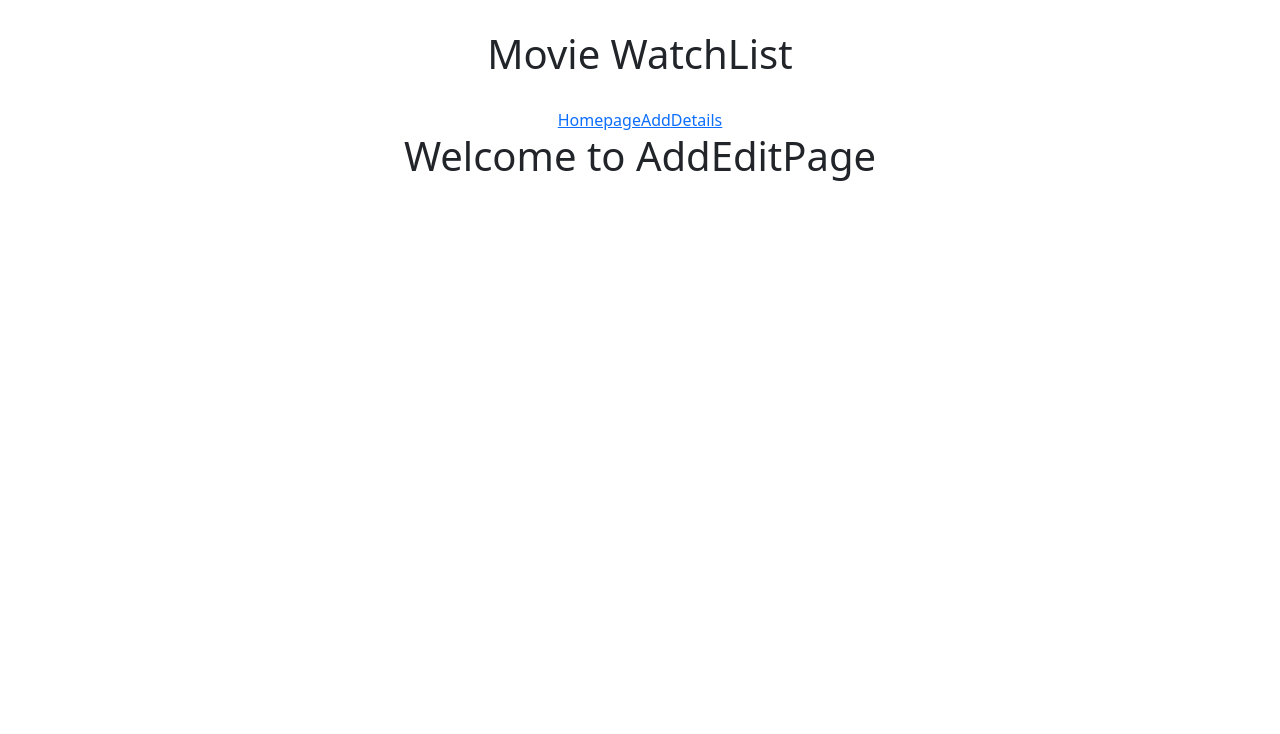
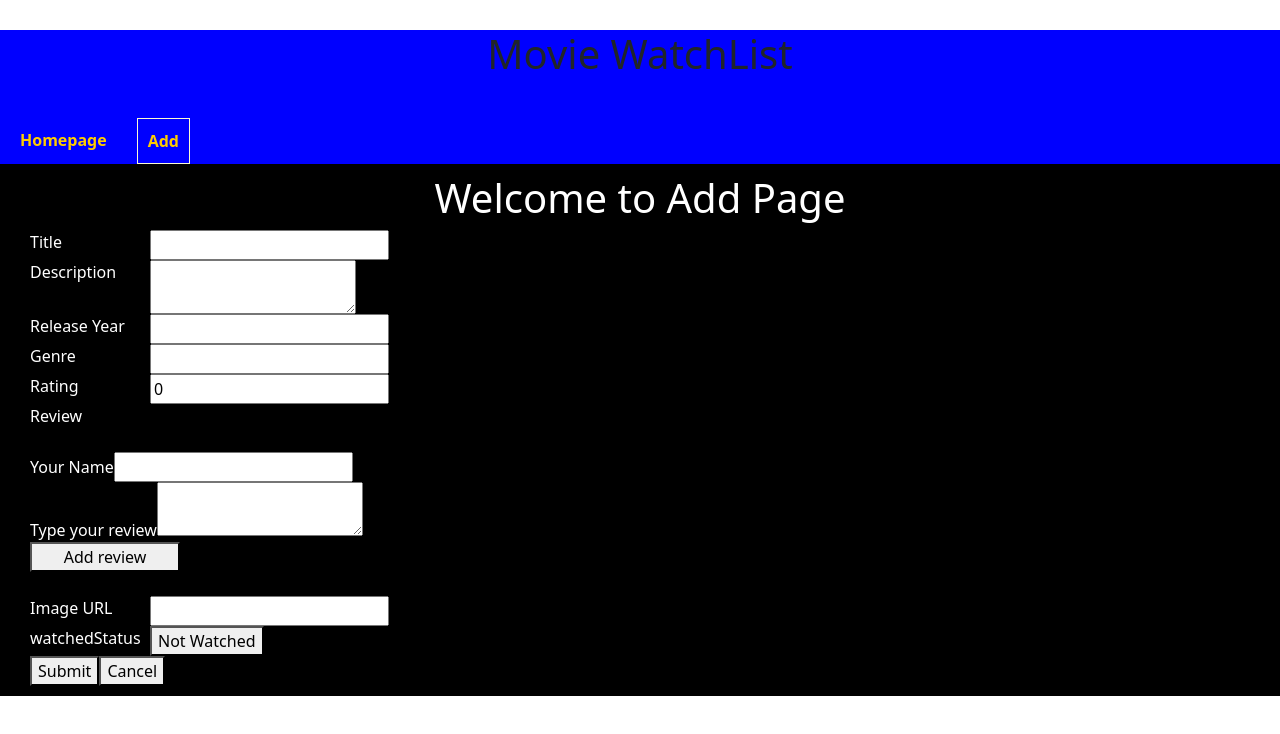
Before and after one commit to Symits54321/Movie_WatchList, a React (Create React App) app: page /add_edit_page in a window 1280 px wide. Shown: the top 734 px of the page. Built offline with nearby package versions, Linux system fonts and the light colour scheme.

Commit message:
feat: added add page + navbuttons

```diff
--- a/src/App.css
+++ b/src/App.css
@@ -1,6 +1,53 @@
 .App {
   text-align: center;
 }
+
+.Navbar{
+  background-color: blue;
+}
+
+.navbtns{
+  display:flex;
+  flex-direction: row;
+}
+
+.nav{
+  padding:10px !important;
+  text-decoration: none;
+  text-align: center;
+  margin: 10px;
+}
+
+.notActived {
+  font-weight: bold;
+  color: rgb(255, 204, 0);
+}
+
+.activated {
+  font-weight: bold;
+  color: rgb(255, 204, 0);
+  border: 1px solid lightgoldenrodyellow;
+}
+
+
+
+
+
+
+
+
+
+
+
+
+
+
+
+
+
+
+
+
 
 .App-logo {
   height: 40vmin;
--- a/src/App.js
+++ b/src/App.js
@@ -9,9 +9,9 @@ import AddEditPage from './pages/add_edit_page/AddEditPage';
 import DetailPage from './pages/detailpage/detailpage';
 
 import 'bootstrap/dist/css/bootstrap.min.css';
-import { createBrowserRouter, RouterProvider, Outlet } from "react-router-dom";
+import { createBrowserRouter, RouterProvider, Outlet,NavLink } from "react-router-dom";
 
-import { Link } from "react-router-dom";
+
 
 function App() {
 
@@ -19,7 +19,7 @@ function App() {
   const browserRouter = createBrowserRouter([{
 
     path:'/',
-    element:<Root/>,
+    element:<Navbar/>,
     children:[
       { index: true, element: <Homepage /> }, // Default route
       {path:"homepage", element:<Homepage/>,},
@@ -43,16 +43,41 @@ function App() {
 }
 
 
-function Root() {
+function Navbar() {
   return (
-    <div>
+    <div className='Navbar'>
       <h1 style={{margin:"30px 10px"}}>Movie WatchList</h1>
-      <Link to={`/homepage`} >Homepage</Link>
-      <Link to={`/add_edit_page`} >Add</Link>
-      <Link to={`/detailpage`} >Details</Link>
+
+     <div className='navbtns'>
+      <NavLink
+        to="/homepage"
+        className={({ isActive, isPending }) =>
+          isPending ? "pendingLink" : isActive ? "activated nav" : "notActived nav"
+        }
+      >
+        Homepage
+      </NavLink>
+      <NavLink
+        to="/add_edit_page"
+        className={({ isActive, isPending }) =>
+          isPending ? "pendingLink" : isActive ? "activated nav" : "notActived nav"
+        }
+      >
+       Add
+     </NavLink>
+     </div>
+
+      {/* <Link to={`/detailpage`} >Details</Link>}} */}
       <Outlet />
     </div>
   );
 }
 
+
+
+
+
+
+
+
 export default App;
--- a/src/components/movieCard/movieCard.module.css
+++ b/src/components/movieCard/movieCard.module.css
@@ -42,3 +42,16 @@
     padding: 0;
     margin:0;
 }
+
+
+@media screen and (max-width:670px){
+    .MovieCard{
+        min-width:50px;
+    }
+    .title{
+        font-size: 0.7rem;
+        color: white;
+        padding: 0;
+        margin:0;
+    }
+}
--- a/src/components/movies/movies/movies.module.css
+++ b/src/components/movies/movies/movies.module.css
@@ -8,3 +8,12 @@
     border:1px solid red;
     background-color:#431018;
 }
+
+@media screen and (max-width:670px){
+    .movies{
+    grid-template-columns: repeat(auto-fill, minmax(50px, 80px));
+
+    }
+
+
+}
--- a/src/pages/add_edit_page/AddEditPage.js
+++ b/src/pages/add_edit_page/AddEditPage.js
@@ -1,11 +1,169 @@
 
 
 import style from './AddEditPage.module.css';
+import { useDispatch, useSelector } from 'react-redux';
+import { useNavigate } from 'react-router-dom';
+import { movieReducer,movieActions,movieSelector } from '../../redux/reducers/movieReducer';
+
+import Movies from '../../components/movies/movies/movies';
+
+
+
 
 function AddEditPage() {
+
+  const navigate = useNavigate();
+
+  const dispatch = useDispatch();
+  const {id,title,description,releaseYear,genre,watchedStatus,rating,review,imageUrl,
+    currReviewerName,currReview,editStatus
+  } = useSelector(movieSelector);
+
+
+
+  function generateRandomId() {
+    return '_' + Math.random().toString(36).substr(2, 9); // Example: "_f7a1h2z5n"
+  }
+
+
+
+
+  const handleSubmit = () =>{
+
+       const randomId = generateRandomId();
+
+      dispatch(movieActions.addMovie({
+        id: randomId,
+        title: title,
+        description: description,
+        releaseYear: releaseYear,
+        genre: genre,
+        watchedStatus: watchedStatus,
+        rating: rating,
+        review:review,
+        imageUrl: imageUrl
+    }))
+
+    navigate(-1);
+
+  }
+
+  const handleCancel = () =>{
+
+       navigate(-1);
+
+       dispatch(movieActions.refreshForm())
+
+  }
+
+
   return (
-    <div className="AddEditPage">
-    <h1>Welcome to AddEditPage</h1>
+    <div className={style.AddEditPage}>
+
+    <h1>Welcome to {editStatus ? 'Edit' : 'Add'} Page</h1>
+
+
+       {/* Form  */}
+
+         <div className={style.form}>
+             <div>
+              <label>Title</label>
+              <input
+                type="text"
+                value={title}
+                onChange={(e) => dispatch(movieActions.setTitle(e.target.value))}
+              />
+
+             </div>
+             <div>
+              <label>Description</label>
+              <textarea
+                value={description}
+                onChange={(e) => dispatch(movieActions.setDescription(e.target.value))}
+              />
+            </div>
+
+            <div>
+              <label>Release Year</label>
+              <input
+                type="text"
+                value={releaseYear}
+                onChange={(e) => dispatch(movieActions.setReleaseYear(e.target.value))}
+              />
+
+          </div>
+          <div>
+              <label>Genre</label>
+              <input
+                type="text"
+                value={genre}
+                onChange={(e) => dispatch(movieActions.setGenre(e.target.value))}
+              />
+
+          </div>
+          <div>
+              <label>Rating</label>
+              <input
+                type="number"
+                value={rating}
+                onChange={(e) => dispatch(movieActions.setRating(e.target.value))}
+              />
+
+           </div>
+
+           <div className={style.review}>
+
+              <label>Review</label>
+               {/* show list of reviews  */}
+               <br/>
+               <div>
+               <label>Your Name</label>
+               <input
+                type="text"
+                value={currReviewerName}
+                onChange={(e) => dispatch(movieActions.setReviewer(e.target.value))}
+               />
+               </div>
+               <div>
+                <label>Type your review</label>
+                <textarea
+                value={currReview}
+                onChange={(e) => dispatch(movieActions.setReviewContent(e.target.value))}
+               />
+              </div>
+              <button onClick={()=> dispatch(movieActions.setReview({reviewer:currReviewerName,content:currReview,}))}
+                className={style.addreviewbtn}>Add review</button>
+
+              <br/>
+
+           </div>
+
+           <div>
+              <label>Image URL</label>
+              <input
+                type="text"
+                value={imageUrl}
+                onChange={(e) => dispatch(movieActions.setImageUrl(e.target.value))}
+              />
+
+           </div>
+
+           <div>
+
+              <label>watchedStatus</label>
+              {/* <input
+                type="text"
+                value={imageUrl}
+                onChange={(e) => dispatch(movieActions.setWatchedStatus(e.target.value))}
+              /> */}
+
+              <button onClick={()=> dispatch(movieActions.setWatchedStatus(!watchedStatus))}>{watchedStatus ? 'Watched' : 'Not Watched'}</button>
+
+            </div>
+
+            <button onClick={()=> handleSubmit()}>Submit</button>
+            <button onClick={()=> handleCancel()}>Cancel</button>
+      </div>
     </div>
   );
 }
--- a/src/pages/add_edit_page/AddEditPage.module.css
+++ b/src/pages/add_edit_page/AddEditPage.module.css
@@ -0,0 +1,28 @@
+
+.AddEditPage{
+    background-color: black;
+    color: white;
+    padding:10px 30px;
+}
+
+.form{
+
+    text-align: left;
+
+}
+
+.form>div{
+    display:flex;
+}
+
+.form>div>label{
+    width: 120px;
+}
+
+.review{
+    flex-direction: column;
+}
+
+.addreviewbtn{
+    width:150px;
+}
--- a/src/redux/reducers/movieReducer.js
+++ b/src/redux/reducers/movieReducer.js
@@ -192,11 +192,14 @@ const initialState={
     genre:'',
     watchedStatus:false,
     rating:0,
-    review:'',
+    review:[],
+    currReviewerName:'',
+    currReview:'',
     imageUrl:'',
 
 
-
+    //edit
+    editStatus:false,
     // for detail page
     currentId:"",
 
@@ -242,16 +245,48 @@ const movieSlice = createSlice({
            console.log("ERROR :___ "+action.payload);
         },
 
-        setFormData:(state, action)=>{
-            state.title = action.payload.title;
-            state.description = action.payload.description;
-            state.releaseYear = action.payload.releaseYear;
-            state.genre = action.payload.genre;
-            state.rating = action.payload.rating;
-            state.review = action.payload.review;
-            state.imageUrl = action.payload.imageUrl;
-            console.log("set_form_data : - "+action.payload);
-        },
+
+
+
+        // setting form data
+
+          setTitle: (state, action) => {
+            state.title = action.payload;
+          },
+          setDescription: (state, action) => {
+            state.description = action.payload;
+          },
+          setReleaseYear: (state, action) => {
+            state.releaseYear = action.payload;
+          },
+          setGenre: (state, action) => {
+            state.genre = action.payload;
+          },
+          setRating: (state, action) => {
+            state.rating = action.payload;
+          },
+          setReview: (state, action) => {
+            state.review = action.payload;
+          },
+          setReviewer:(state,action) => {
+             state.currReviewerName=action.payload;
+          },
+          setReviewContent:(state,action) => {
+             state.currReview=action.payload;
+          },
+          setImageUrl: (state, action) => {
+            state.imageUrl = action.payload;
+          },
+          setWatchedStatus: (state, action) => {
+            state.watchedStatus = action.payload;
+          },
+          setEditStatus: (state, action) => {
+            state.editStatus = action.payload;
+          },
+
+
+
+
 
         addMovie:(state, action) => {
 
@@ -275,7 +310,20 @@ const movieSlice = createSlice({
             state.popupState = !state.popupState;
         },
 
-
+        refreshForm:(state)=>{
+            state.id='';
+            state.title='';
+            state.description='';
+            state.releaseYear='';
+            state.genre='';
+            state.watchedStatus=false;
+            state.rating=0;
+            state.review=[];
+            state.currReviewerName='';
+            state.currReview='';
+            state.imageUrl='';
+            state.editStatus=false;
+        }
 
 
     }
```
